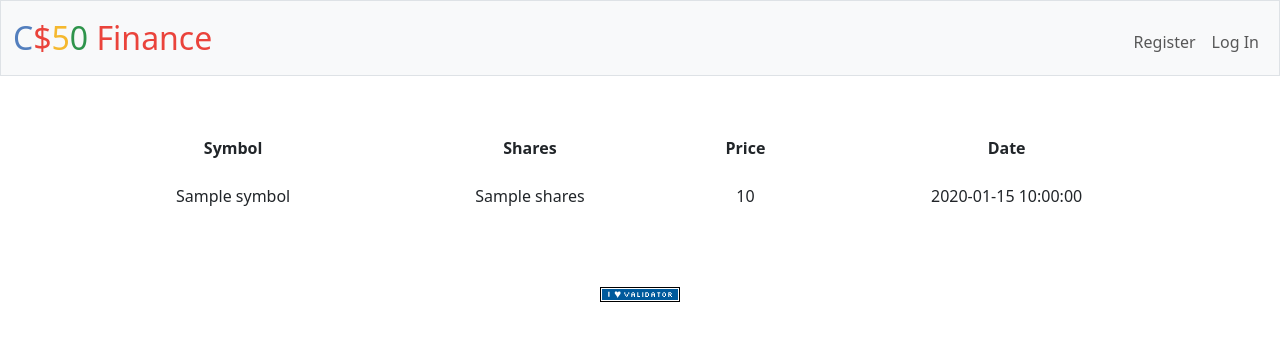
After one commit to dejoao/cs50x, a Flask app: template week9/finance/templates/history.html in a window 1280 px wide. The commit adds this page. Shown: the top 341 px of the page. Run offline with Flask 3, Linux system fonts and the light colour scheme; the template is opened without the code that fills it: most values are stand-ins (such as "Sample title", 1, 10 or a date in 2020); some libraries are stand-ins or nearby versions.

Commit message:
update finance

```diff
--- a/week9/finance/app.py
+++ b/week9/finance/app.py
@@ -37,8 +37,9 @@ def after_request(response):
 @login_required
 def index():
     """Show portfolio of stocks"""
-    registrosAcoes = db.execute("SELECT DISTINCT * FROM acoes WHERE id_user = ?", session["user_id"]) # trocar por nova tabela
+    registrosAcoes = db.execute("SELECT DISTINCT * FROM acoes WHERE id_user = ?", session["user_id"])
     cash = db.execute("SELECT cash FROM users WHERE id = ?;", session["user_id"])
+    # calculo do valor das acoes
     totalAcoes = 0
     for registro in registrosAcoes:
         if registro["shares"] > 1:
@@ -75,7 +76,7 @@ def buy():
                 symbol TEXT NOT NULL,
                 price NUMERIC NOT NULL,
                 date TEXT NOT NULL,
-                type TEXT NOT NULL);
+                shares INTEGER);
 
         CREATE TABLE IF NOT EXISTS acoes (
                 id_user INTEGER,
@@ -88,8 +89,8 @@ def buy():
         data = datetime.today().strftime("%Y-%m-%d")
         # insere os dados no db
         db.execute(
-            "INSERT INTO transactions (id_user, username, symbol, price, date, type) VALUES (?, ?, ?, ?, ?, ?);",
-            session["user_id"], username[0]["username"], quote["symbol"], quote["price"], data, "buy"
+            "INSERT INTO transactions (id_user, username, symbol, price, date, shares) VALUES (?, ?, ?, ?, ?, ?);",
+            session["user_id"], username[0]["username"], quote["symbol"], quote["price"], data, int(qtd)
             )
         # verifica se o usuario ja tem alguma acao com symbol que esta comprando
         verificacaoSymbol = db.execute("SELECT symbol FROM acoes WHERE symbol LIKE ?;", quote["symbol"])
@@ -119,7 +120,9 @@ def buy():
 @login_required
 def history():
     """Show history of transactions"""
-    return apology("TODO")
+    registrosAcoes = db.execute("SELECT * FROM transactions WHERE id_user = ?", session["user_id"])
+
+    return render_template("history.html", registrosAcoes=registrosAcoes)
 
 
 @app.route("/login", methods=["GET", "POST"])
@@ -243,8 +246,8 @@ def sell():
         username = db.execute("SELECT username FROM users WHERE users.id = ?;", session["user_id"])
         data = datetime.today().strftime("%Y-%m-%d")
         db.execute(
-            "INSERT INTO transactions (id_user, username, symbol, price, date, type) VALUES (?, ?, ?, ?, ?, ?);",
-            session["user_id"], username[0]["username"], symbolVendido, cotacaoSymbol["price"], data, "sell"
+            "INSERT INTO transactions (id_user, username, symbol, price, date, shares) VALUES (?, ?, ?, ?, ?, ?);",
+            session["user_id"], username[0]["username"], symbolVendido, cotacaoSymbol["price"], data, (int(qtd) * -1)
         )
 
         return redirect("/")
@@ -253,3 +256,16 @@ def sell():
         empresas = db.execute("SELECT symbol FROM acoes WHERE id_user = ?;", session["user_id"])
         print(empresas)
         return render_template("sell.html", empresas=empresas)
+
+@app.route("/money", methods=["GET", "POST"])
+@login_required
+def money():
+    """Add Money"""
+    if request.method == "POST":
+        qtd = request.form.get("money")
+        if int(qtd) < 0 or qtd == None:
+            return apology("Quantidade invalida", 403)
+
+        db.execute("UPDATE users SET cash = cash + ? WHERE id = ?;", qtd, session["user_id"])
+        return redirect("/")
+    return render_template("money.html")
--- a/week9/finance/templates/buy.html
+++ b/week9/finance/templates/buy.html
@@ -1,7 +1,7 @@
 {% extends "layout.html" %}
 
 {% block title %}
-    Quote
+    Buy
 {% endblock %}
 
 {% block main %}
--- /dev/null
+++ b/week9/finance/templates/history.html
@@ -0,0 +1,35 @@
+{% extends "layout.html" %}
+
+{% block title %}
+    History
+{% endblock %}
+
+{% block main %}
+
+
+    <table>
+        <thead>
+            <tr>
+                <th>Symbol</th>
+                <th>Shares</th>
+                <th>Price</th>
+                <th>Date</th>
+            </tr>
+        </thead>
+        <tbody>
+            <tr>
+                {% for registrosAcoes in registrosAcoes %}
+                    <tr>
+                        <td>{{ registrosAcoes.symbol }}</td>
+                        <td>{{ registrosAcoes.shares }}</td>
+                        <td>{{ registrosAcoes.price }}</td>
+                        <td>{{ registrosAcoes.date }}</td>
+                    </tr>
+                {% endfor %}
+            </tr>
+        </tbody>
+        <tfoot>
+        </tfoot>
+    </table>
+
+{% endblock %}
--- a/week9/finance/templates/layout.html
+++ b/week9/finance/templates/layout.html
@@ -35,6 +35,7 @@
                             <li class="nav-item"><a class="nav-link" href="/buy">Buy</a></li>
                             <li class="nav-item"><a class="nav-link" href="/sell">Sell</a></li>
                             <li class="nav-item"><a class="nav-link" href="/history">History</a></li>
+                            <li class="nav-item"><a class="nav-link" href="/money">Money</a></li>
                         </ul>
                         <ul class="navbar-nav ms-auto mt-2">
                             <li class="nav-item"><a class="nav-link" href="/logout">Log Out</a></li>
```
Also changed, not shown: week9/finance/templates/money.html (added, +15 -0 lines), week9/finance/finance.db, 2 other files.
